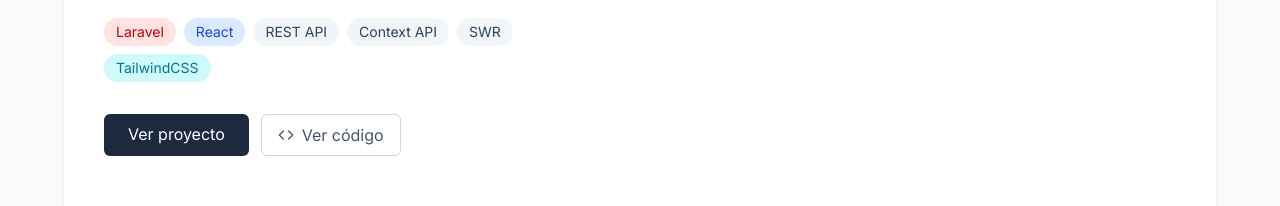
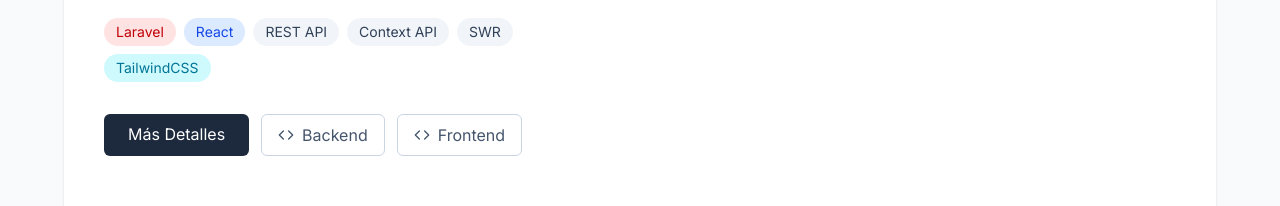
Before and after one commit to Luismy-182/MASP, a React (Vite) app: page / in a window 1280 px wide. Shown: the part 2291-2497 px from the top of the page. Built offline with nearby package versions, Linux system fonts and the light colour scheme.

Commit message:
contrullendo about me

```diff
--- a/src/components/SelectWorkCard.jsx
+++ b/src/components/SelectWorkCard.jsx
@@ -16,7 +16,6 @@
         {
           projects.map((project, index) => <WorkCard proyecto={project} key={project.id} posicion={index}/>)
         }
-
       </div>
 
     </>
--- a/src/components/WorkCard.jsx
+++ b/src/components/WorkCard.jsx
@@ -5,14 +5,14 @@
 
 const WorkCard = ({ proyecto, posicion }) => {
 
-    const { id, title, description, tags, images } = proyecto;
+    const { id, title, description, tags, images, backend, frontend } = proyecto;
     const tagColors = {
         React: "bg-blue-100 text-blue-700",
         TailwindCSS: "bg-cyan-100 text-cyan-700",
         Laravel: "bg-red-100 text-red-700",
         MongoDB: "bg-green-100 text-green-700",
         Nodejs: "bg-slate-100 text-green-800",
-        Livewire:"bg-[#fb74ab] text-white"
+        Livewire: "bg-[#fb74ab] text-white"
     };
 
     return (
@@ -34,24 +34,46 @@
                             >
                                 {tag}
                             </span>
-                        ) )
+                        ))
                     }</p>
 
-                    {/* Área de botones */ }
-                            < div className = "flex gap-3 mt-6 md:mt-8 " >
+                    {/* Área de botones */}
+                    < div className="flex gap-3 mt-6 md:mt-8 " >
                         <Link
-                            className="py-2 px-6 bg-slate-800 text-white rounded-md hover:bg-slate-900 transition-colors duration-200" to="#">Ver proyecto</Link>
+                            className="py-2 px-6 bg-slate-800 text-white rounded-md hover:bg-slate-900 transition-colors duration-200" to="#">Más Detalles
+                        </Link>
+                        <Link
+                            className="flex gap-2 py-2 px-4 rounded-md border  hover:border-slate-900 transition-colors duration-200
+                                text-slate-600 border-slate-300 hover:text-slate-900 items-center
+                                "
+                            to={backend}
+                            target='_blank'
+                        >
+                            <Code
+                                className='inline w-4 h-4' />
+
+                            {!frontend ? 'Código fuente' : 'Backend'}
+                        </Link>
+                        {frontend && (
+                            <>
+
                                 <Link
 
                                     className="flex gap-2 py-2 px-4 rounded-md border  hover:border-slate-900 transition-colors duration-200
                                 text-slate-600 border-slate-300 hover:text-slate-900 items-center
                                 "
-                            to=""
+                                    to={frontend}
+                                    target='_blank'
                                 >
                                     <Code
                                         className='inline w-4 h-4' />
-                            Ver código
+                                    Frontend
                                 </Link>
+
+                            </>
+
+                        )}
+
                     </div>
                 </div>
 
```
Also changed, not shown: 1 other file (tests, documents, lock files or other folders). Lines whose indentation alone changed are shown as unchanged.
